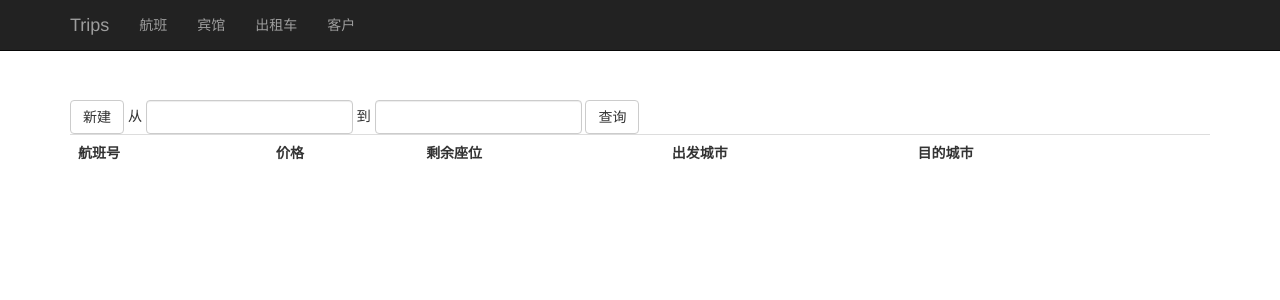
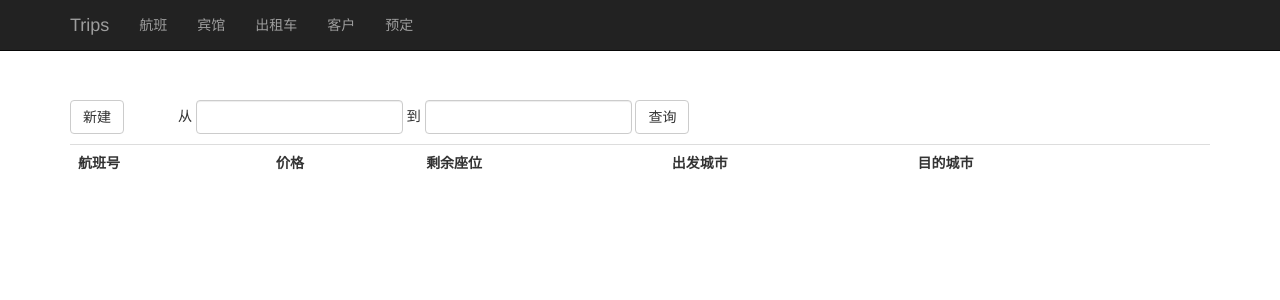
Before and after one commit to zzh1996/trips, a Flask app: page /flight in a window 1280 px wide. Shown: the top 300 px of the page. Run offline with Flask 2, Linux system fonts and the light colour scheme; data that the repository does not hold is empty; some libraries are stand-ins or nearby versions.

Commit message:
fix margins

```diff
--- a/app/templates/base.html
+++ b/app/templates/base.html
@@ -26,6 +26,7 @@
         <li><a href="/hotel">宾馆</a></li>
         <li><a href="/car">出租车</a></li>
         <li><a href="/customer">客户</a></li>
+        <li><a href="/reservations">预定</a></li>
       </ul>
     </div><!--/.nav-collapse -->
   </div>
--- a/app/templates/flight.html
+++ b/app/templates/flight.html
@@ -7,7 +7,7 @@
 {% block container %}
 <div>
   <form class="form-inline" method="get">
-      <a class="btn btn-default" type="button" href={{ url_for('flight_edit',id=0) }}>新建</a>
+      <a class="btn btn-default" style="margin-right:50px" type="button" href={{ url_for('flight_edit',id=0) }}>新建</a>
       从
       <input class="form-control" name="from" type="text" value="{{frm}}">
       到
@@ -15,7 +15,7 @@
       <input class="btn btn-default" type="submit" value="查询">
   </form>
 </div>
-<table class="table">
+<table class="table" style="margin-top:10px">
 <tr>
     <th>航班号</th>
     <th>价格</th>
```
